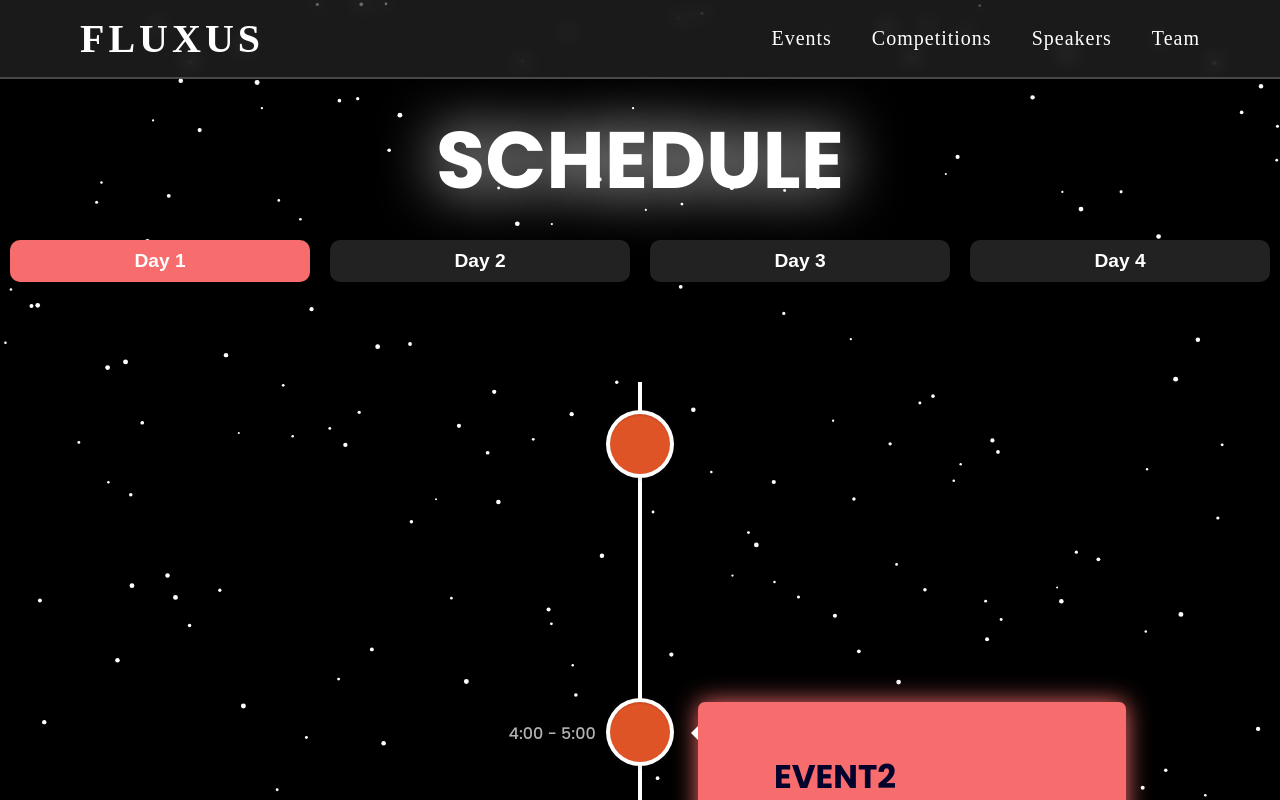
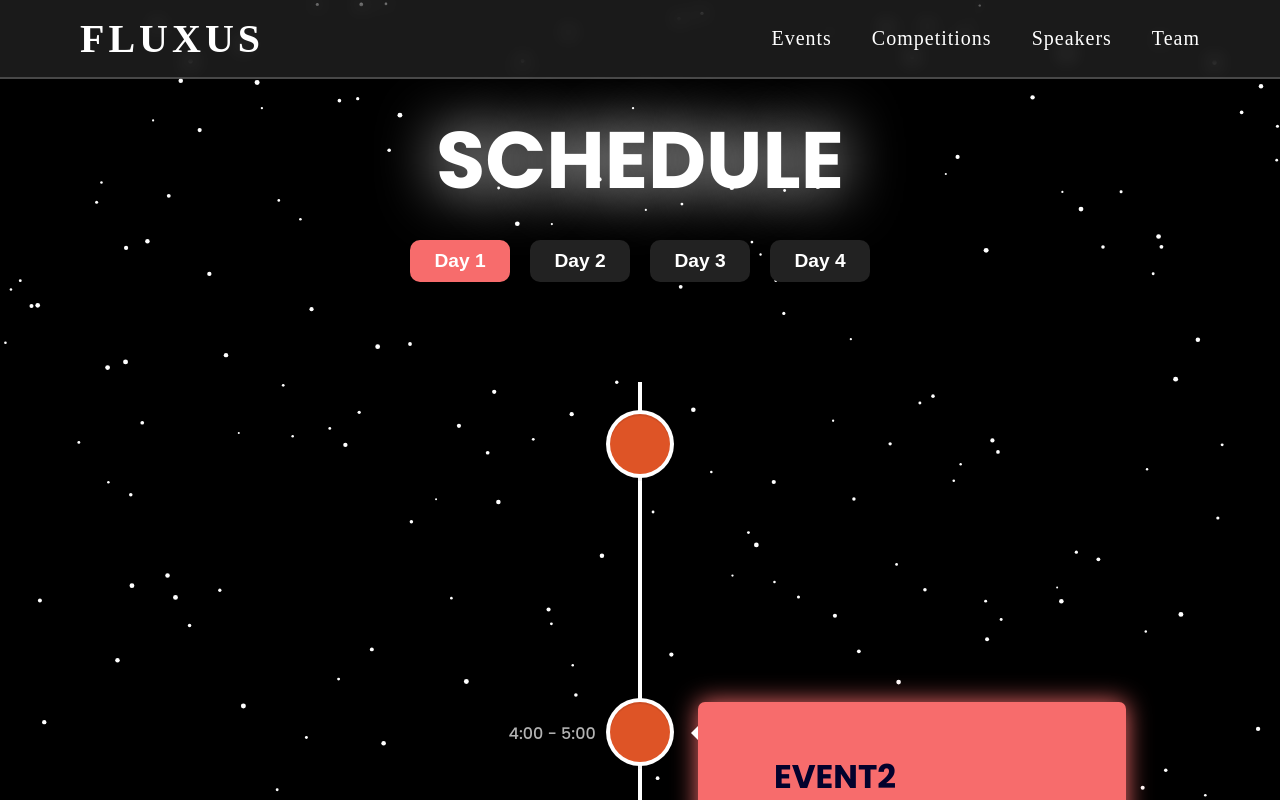
Before and after one commit to tanveeiii/Event-Management-System, a React (Vite) app in the folder event-frontend/: page /events in a window 1280 px wide. Shown: the top 800 px of the page. Built offline with nearby package versions, Linux system fonts and the light colour scheme.

Commit message:
days-tab-fix

```diff
--- a/event-frontend/src/components/Speaker.jsx
+++ b/event-frontend/src/components/Speaker.jsx
@@ -16,7 +16,6 @@ const styles = {
     width: '250px',
     padding: '20px',
     borderRadius: '15px',
-    boxShadow: '0 4px 8px rgba(0,0,0,0.1)',
     textAlign: 'center',
     backgroundColor: '#f76c6c',
     boxShadow: "0px 0px 25px #f76c6c ",
--- a/event-frontend/src/static/Events.css
+++ b/event-frontend/src/static/Events.css
@@ -26,6 +26,7 @@
     margin: 0 10px;
     transition: background-color 0.3s;
     border-radius: 10px;
+    width: 100px;
   }
 
   .tab-link:hover,
```
